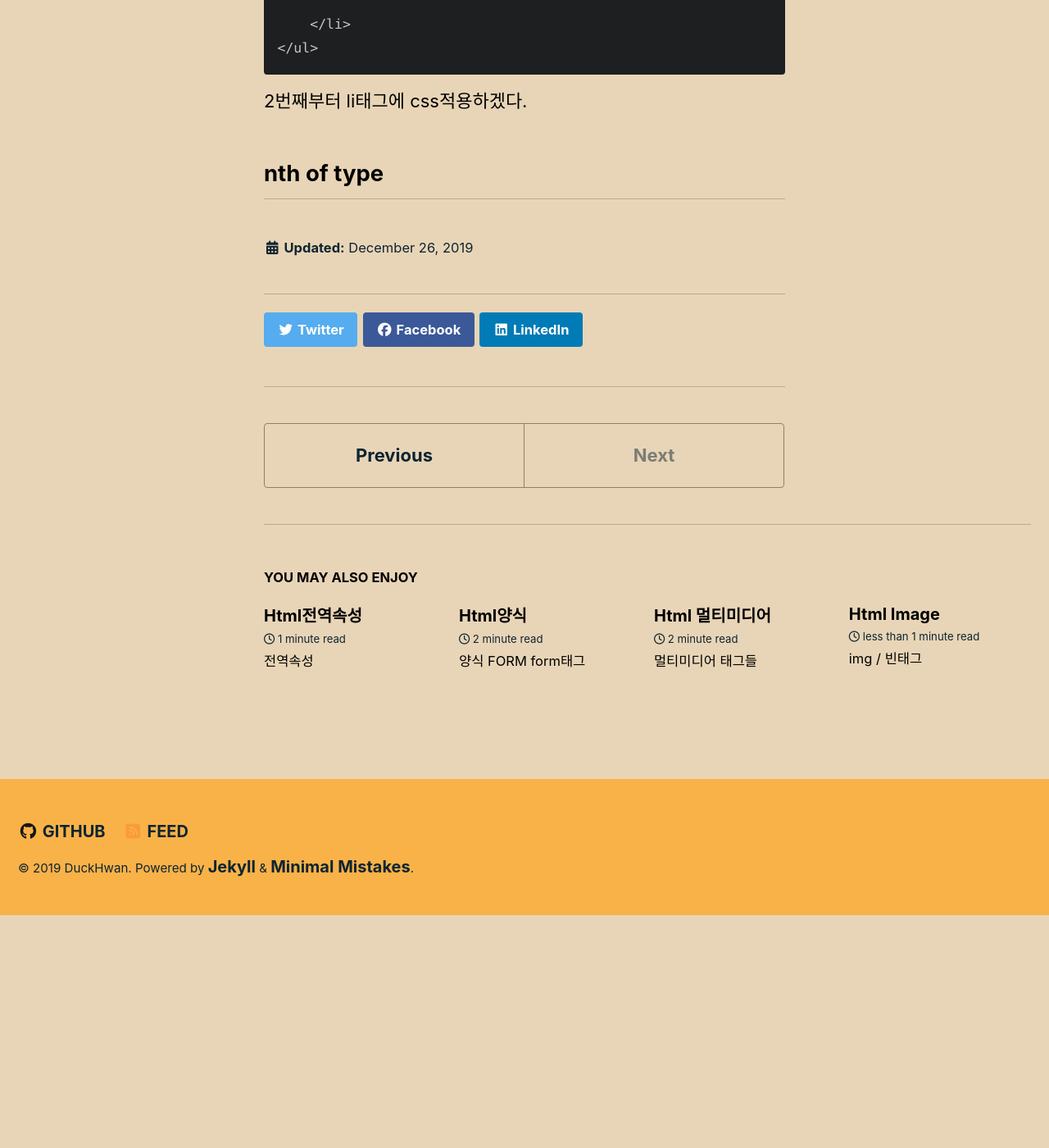
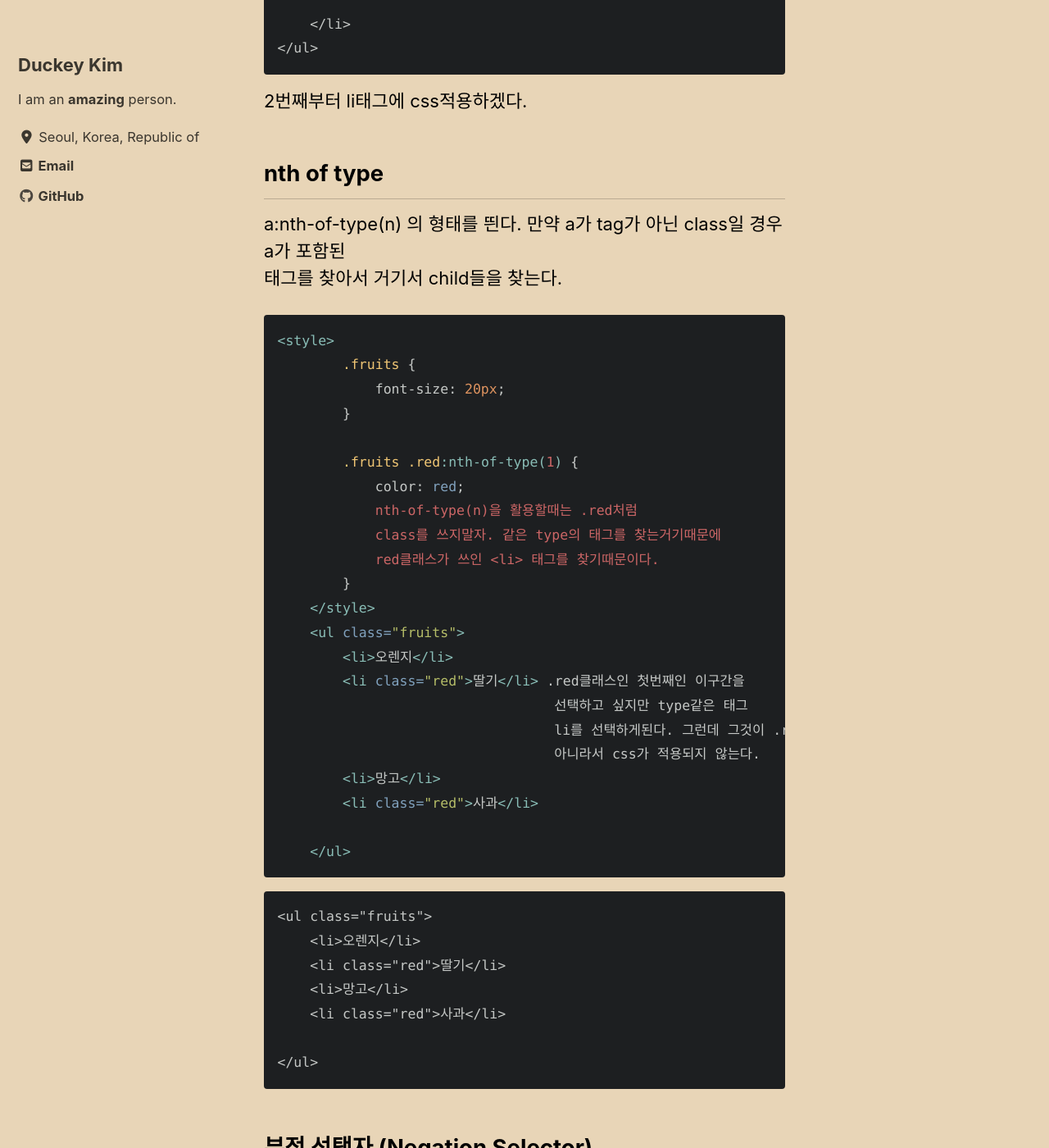
Before and after one commit to duckey-kim/duckey-kim.github.io, a Jekyll site: the page built from _posts/2019-12-26-CSS.md, in a window 1280 px wide and 1400 px high, scrolled down 10590 px. Shown: the whole window at 82% size. Built offline with Jekyll 4.4.1, drawn with Linux system fonts in a browser that asks for light colours; cached includes are drawn as plain includes; nearby versions of some CDN libraries; before the commit the page ends 11706 px from its top, so only the background shows below that; some of the changed text lies outside the part shown.

Commit message:
css selectors

````diff
--- a/_posts/2019-12-26-CSS.md
+++ b/_posts/2019-12-26-CSS.md
@@ -126,6 +126,10 @@
 ## 일반 형제 선택자(General Sibling Combinator)
 부모요소를 공유하는 선택자
 a-b a를 찾은다음 모든 b를 찾는다.
+
+
+
+
 
 # 가상 클래스 선택자 (Pseudo-Classes Selectors)
 **:** 기호를 사용한다.
@@ -346,3 +350,83 @@
 2번째부터 li태그에 css적용하겠다.
 
 ## nth of type
+a:nth-of-type(n) 의 형태를 띈다.
+만약 a가 tag가 아닌 class일 경우 a가 포함된
+태그를 찾아서 거기서 child들을 찾는다.
+```html
+<style>
+        .fruits {
+            font-size: 20px;
+        }
+
+        .fruits .red:nth-of-type(1) {
+            color: red;
+            nth-of-type(n)을 활용할때는 .red처럼
+            class를 쓰지말자. 같은 type의 태그를 찾는거기때문에
+            red클래스가 쓰인 <li> 태그를 찾기때문이다.
+        }
+    </style>
+    <ul class="fruits">
+        <li>오렌지</li>
+        <li class="red">딸기</li> .red클래스인 첫번째인 이구간을
+                                  선택하고 싶지만 type같은 태그
+                                  li를 선택하게된다. 그런데 그것이 .red클래스가
+                                  아니라서 css가 적용되지 않는다.
+        <li>망고</li>
+        <li class="red">사과</li>
+
+    </ul>
+```
+<style>
+        .fruits {
+            font-size: 20px;
+        }
+
+        .fruits .red:nth-of-type(1) {
+            color: red;
+        }
+    </style>
+    <ul class="fruits">
+        <li>오렌지</li>
+        <li class="red">딸기</li>
+        <li>망고</li>
+        <li class="red">사과</li>
+
+    </ul>
+
+
+
+
+## 부정 선택자 (Negation Selector)
+a:not(b) 형태를 띈다. b가 아닌 애들중에 a를 선택하겠다.
+```html
+    <style>
+        .fruits li:not(.strawberry){
+            color:red;
+        .fruits 클래스 후손이며
+        .strawberry 클래스가 아닌 li태그들을 선택하겠다.
+        }
+    </style>
+    <ul class="fruits">
+        <li>오렌지</li>
+        <li class="strawberry">딸기</li>
+        <li>망고</li>
+        <li>사과</li>
+
+    </ul>
+
+```
+
+    <style>
+        .fruits li:not(.strawberry){
+            color:red;
+
+        }
+    </style>
+    <ul class="fruits">
+        <li>오렌지</li>
+        <li class="strawberry">딸기</li>
+        <li>망고</li>
+        <li>사과</li>
+
+    </ul>
````
Also changed, not shown: _posts/2019-12-28-2-CSS속성선택자.md (added, +30 -0 lines), _posts/2019-12-28-CSS가상요소선택자.md (added, +58 -0 lines).
